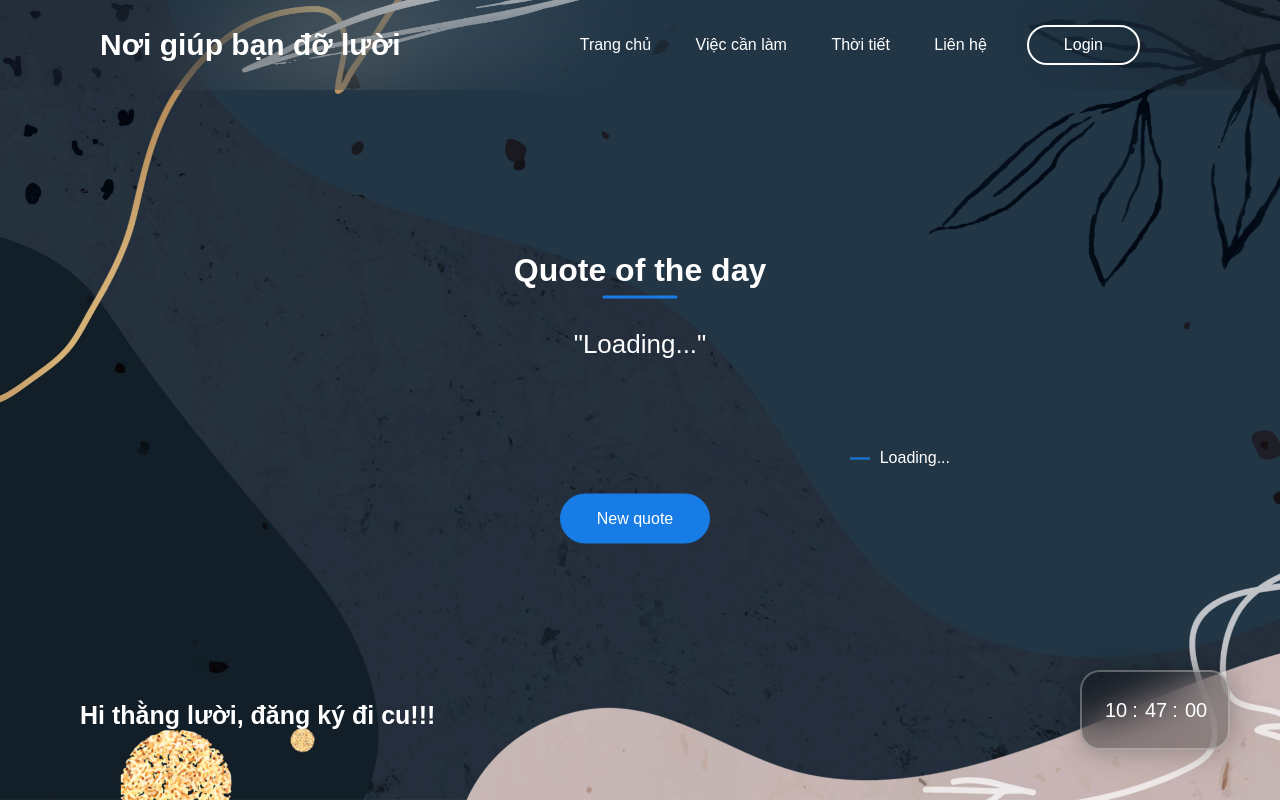
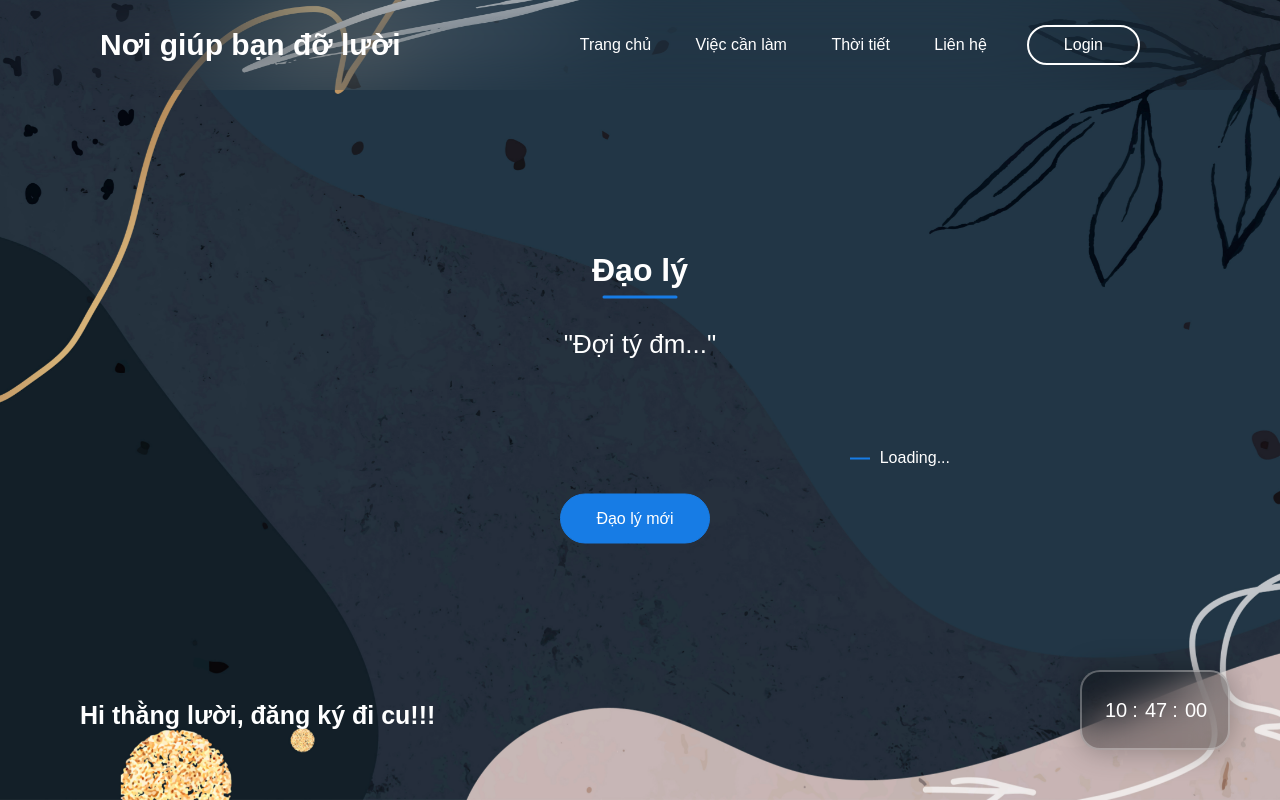
Before and after one commit to TienDung888/To-do-list, a PHP site: page / in a window 1280 px wide. Run offline with PHP 8.4, Linux system fonts and the light colour scheme; some libraries are stand-ins or nearby versions.

Commit message:
laptop-update5

```diff
--- a/index.php
+++ b/index.php
@@ -62,11 +62,11 @@ if ($name !== null) $_SESSION['name'] = $name;
         <h2 class="hi">Hi <?php echo $name?? 'thằng lười, đăng ký đi cu' ?>!!!</h2>
 
     <div class="quote-box">
-        <h2>Quote of the day</h2>
-        <blockquote id="quote">Loading...</blockquote>
+        <h2>Đạo lý</h2>
+        <blockquote id="quote">Đợi tý đm...</blockquote>
         <span id="author">Loading...</span>
         <div>
-            <button onclick="getquote(api_url)">New quote</button>
+            <button onclick="getquote(api_url)">Đạo lý mới</button>
         </div>
     </div>
 
```
